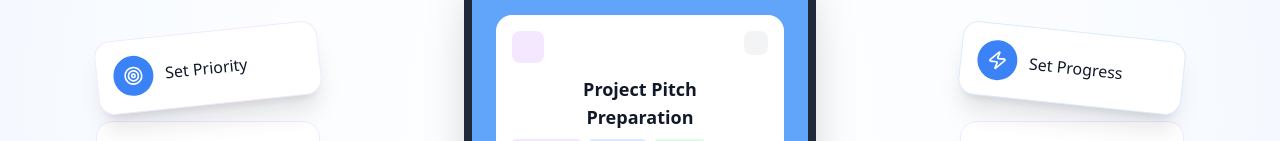
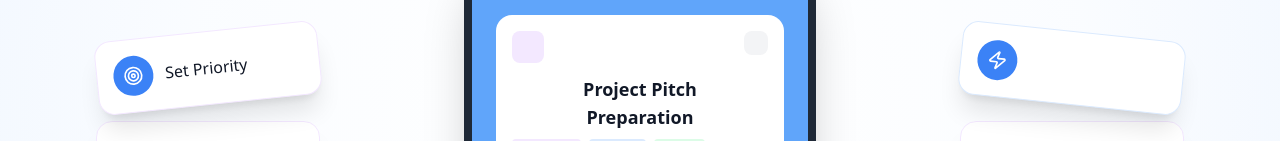
Before and after one commit to chanaka-devx/task-manager, a React (Vite) app in the folder frontend/: page / in a window 1280 px wide. Shown: the part 509-650 px from the top of the page. Built offline with nearby package versions, Linux system fonts and the light colour scheme.

Commit message:
Remove "Set Progress" label from LandingPage component

```diff
--- a/frontend/src/pages/LandingPage.jsx
+++ b/frontend/src/pages/LandingPage.jsx
@@ -128,7 +128,7 @@ const LandingPage = () => {
                     <div className="w-10 h-10 bg-[#3B82F6] rounded-full flex items-center justify-center">
                       <Zap className="w-5 h-5 text-white" />
                     </div>
-                    <span className="font-medium text-[#111827]">Set Progress</span>
+
                   </div>
                 </div>
 
```
